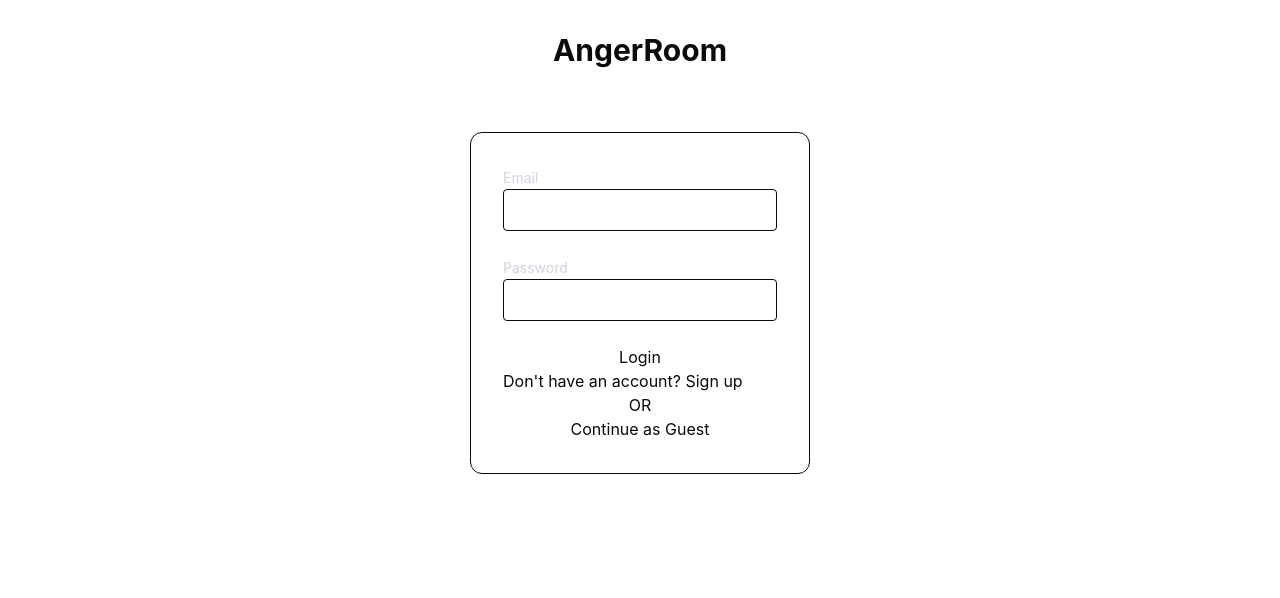
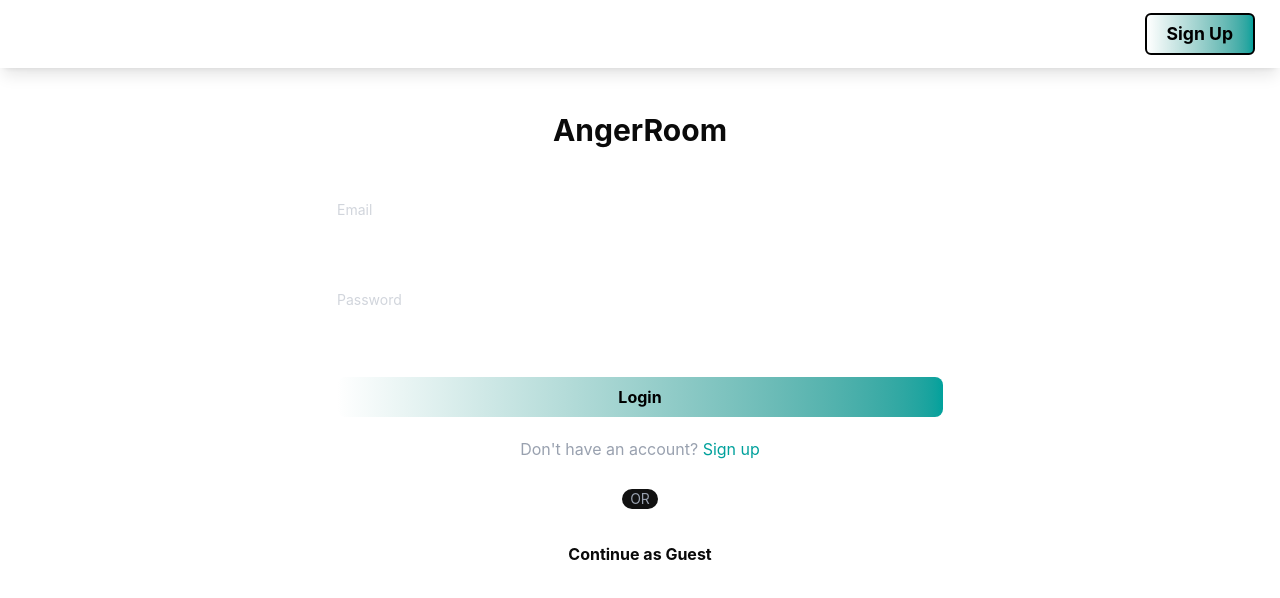
Before and after one commit to balajiNadar08/Anger-Room, a Next.js app: page /login in a window 1280 px wide. Shown: the top 598 px of the page. Built offline with nearby package versions, Linux system fonts and the light colour scheme.

Commit message:
Made changes in styles of login model

```diff
--- a/app/(auth)/login/page.tsx
+++ b/app/(auth)/login/page.tsx
@@ -8,4 +8,4 @@ const page = () => {
   )
 }
 
-export default page
+export default page;
--- a/app/layout.tsx
+++ b/app/layout.tsx
@@ -1,6 +1,7 @@
 import type { Metadata } from "next";
 import { Geist, Geist_Mono } from "next/font/google";
 import "./globals.css";
+import Navbar from "@/components/Navbar";
 
 const geistSans = Geist({
   variable: "--font-geist-sans",
@@ -27,7 +28,8 @@ export default function RootLayout({
       <body
         className={`${geistSans.variable} ${geistMono.variable} antialiased`}
       >
-        {children}
+        <Navbar />
+        <main className="max-w-5xl mx-auto">{children}</main>
       </body>
     </html>
   );
--- a/app/page.tsx
+++ b/app/page.tsx
@@ -7,8 +7,6 @@ import { User, Globe, Lock } from "lucide-react";
 export default function Home() {
   return (
     <div className="flex flex-col">
-      <Navbar />
-
       <div className="flex flex-col items-center justify-center pt-[10rem] md:pt-[12rem] pb-26 gap-8 md:gap-12 lg:gap-10 px-4 md:px-6 lg:px-8">
         <div className="flex flex-col gap-2 md:gap-3 text-2xl md:text-4xl lg:text-5xl font-extrabold text-center max-w-4xl">
           <p className="leading-tight">Welcome to AngerRoom🔥</p>
--- a/components/Authentication.tsx
+++ b/components/Authentication.tsx
@@ -3,34 +3,65 @@ import React from "react";
 
 const Authentication = () => {
   return (
-    <div className="w-full max-w-md mx-auto flex flex-col mt-[2rem] gap-[4rem] items-center">
+    <div className="w-full max-w-5xl mx-auto flex flex-col mt-[2rem] gap-[1rem] items-center px-4 py-20">
       <h1 className="text-3xl font-bold">AngerRoom</h1>
 
-      <div className="flex flex-col border-1 p-8 rounded-xl">
+      <div className="w-full max-w-md sm:max-w-lg md:max-w-xl lg:max-w-2xl flex flex-col p-8 rounded-xl bg-white/5 backdrop-blur-md border border-white/10">
         <form action="" className="flex flex-col gap-6">
           <div>
-            <label htmlFor="email" className="text-sm text-gray-300">Email</label>
-            <input type="email" id="email" className="border-1 block w-full rounded text-md px-3 py-2" />
+            <label htmlFor="email" className="text-sm text-gray-300">
+              Email
+            </label>
+            <input
+              type="email"
+              id="email"
+              className="block w-full rounded text-md px-3 py-2 bg-white/5 border border-white/10 outline-none focus:border-[#00A19C]"
+            />
           </div>
           <div>
-            <label htmlFor="password" className="text-sm text-gray-300">Password</label>
-            <input type="password" id="password" className="border-1 block w-full rounded text-md px-3 py-2" />
+            <label htmlFor="password" className="text-sm text-gray-300">
+              Password
+            </label>
+            <input
+              type="password"
+              id="password"
+              className="block w-full rounded text-md px-3 py-2 bg-white/5 border border-white/10 outline-none focus:border-[#00A19C]"
+            />
           </div>
-          <button type="submit">Login</button>
+          <button
+            type="submit"
+            className="text-md font-bold py-2 rounded-lg bg-gradient-to-r from-white to-[#00A19C] text-black cursor-pointer"
+          >
+            Login
+          </button>
         </form>
 
-        <p>
+        <p className="text-center text-gray-400 py-5">
           Don't have an account?{" "}
           <span>
-            <Link href={""}>Sign up</Link>
+            <Link href={""} className="text-[#00A19C]">
+              Sign up
+            </Link>
           </span>
         </p>
 
-        <div>
-          <p className="text-center">OR</p>
+        <div className="relative py-2 text-center">
+          <div
+            className="absolute inset-0 flex items-center"
+            aria-hidden="true"
+          >
+            <div className="w-full border-t border-white/20"></div>
+          </div>
+          <div className="relative flex justify-center text-sm">
+            <span className="px-2 bg-[#111111] rounded-full text-gray-400">
+              OR
+            </span>
+          </div>
         </div>
 
-        <button>Continue as Guest</button>
+        <button className="font-bold py-2 mt-4 rounded-lg bg-white/5 backdrop-blur-md border border-white/10 cursor-pointer">
+          Continue as Guest
+        </button>
       </div>
     </div>
   );
--- a/components/Navbar.tsx
+++ b/components/Navbar.tsx
@@ -91,12 +91,14 @@ const Navbar = () => {
             ))}
 
             {!signedUp && (
-              <button
-                className="block md:hidden bg-gradient-to-r from-white to-[#00A19C] text-black font-bold border-2 rounded-md
+              <Link href={"/login"}>
+                <button
+                  className="block w-full md:hidden bg-gradient-to-r from-white to-[#00A19C] text-black font-bold border-2 rounded-md
               text-[1.1rem] px-4 py-1.5 cursor-pointer shadow-md shadow-white/10 hover:opacity-90 hover:shadow-lg transition-all"
-              >
-                Sign up
-              </button>
+                >
+                  Sign up
+                </button>
+              </Link>
             )}
           </motion.div>
         )}
```
